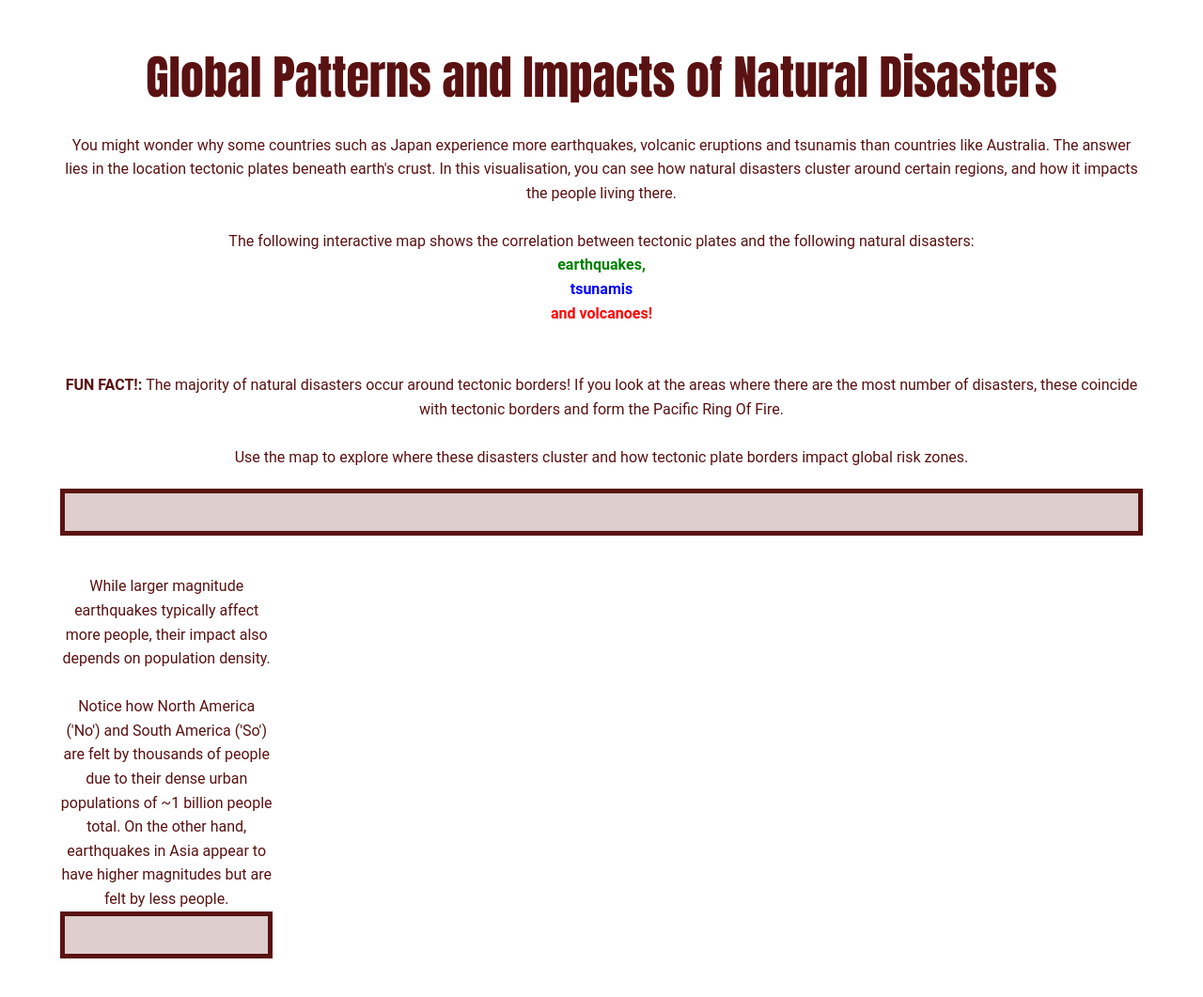
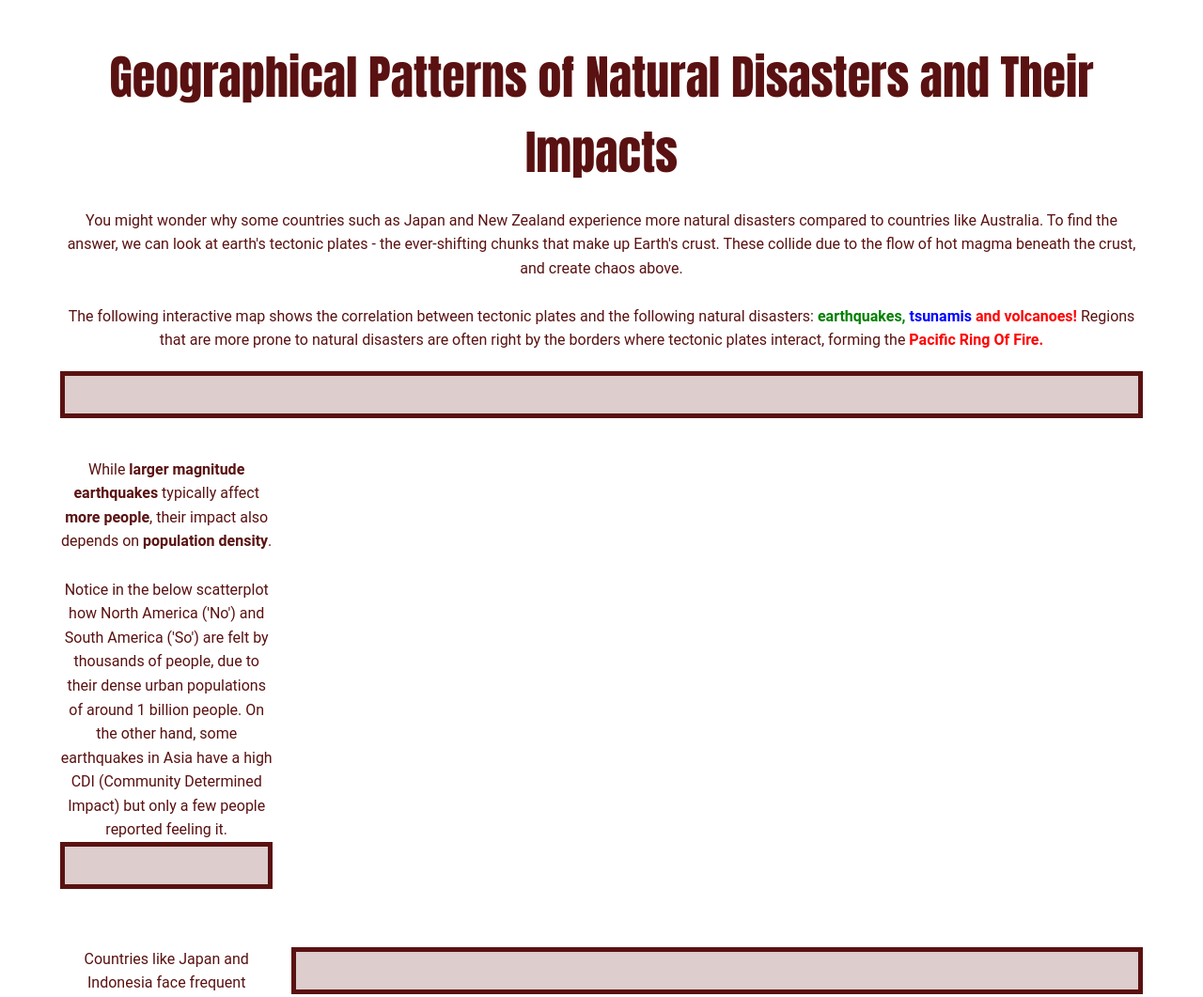
Before and after one commit to hwee0010/FIT3179_Assessment, a plain HTML site: page index.html in a window 1280 px wide. Shown: the top 1061 px of the page at 94% size. Drawn offline with Linux system fonts and the light colour scheme; a script that the page names is missing.

Commit message:
Improved formatting

```diff
--- a/index.html
+++ b/index.html
@@ -85,15 +85,12 @@
 <div class="container">
     <!-- Section 1: Map Visualization -->
     <div class="section">
-        <h2 class="section-title">Global Patterns and Impacts of Natural Disasters</h2>
+        <h2 class="section-title">Geographical Patterns of Natural Disasters and Their Impacts</h2>
         <div class="text-content">
-            You might wonder why some countries such as Japan experience more earthquakes, volcanic eruptions and tsunamis than countries like Australia. The answer lies in the location tectonic plates beneath earth's crust. In this visualisation, you can see how natural disasters cluster around certain regions, and how it impacts the people living there.
+            You might wonder why some countries such as Japan and New Zealand experience more natural disasters compared to countries like Australia. To find the answer, we can look at earth's tectonic plates - the ever-shifting chunks that make up Earth's crust. These collide due to the flow of hot magma beneath the crust, and create chaos above.
             <br><br>
-            The following interactive map shows the correlation between tectonic plates and the following natural disasters: <b><div class="green">earthquakes, </div><div class="blue">tsunamis </div> <div class="red"> and volcanoes!</div></b>
-            <br><br>
-            <b>FUN FACT!: </b>The majority of natural disasters occur around tectonic borders! If you look at the areas where there are the most number of disasters, these coincide with tectonic borders and form the Pacific Ring Of Fire.
-            <br><br>
-            Use the map to explore where these disasters cluster and how tectonic plate borders impact global risk zones.
+            The following interactive map shows the correlation between tectonic plates and the following natural disasters: <b><span class="green">earthquakes, </span><span class="blue">tsunamis </span> <span class="red"> and volcanoes!</span></b>
+            Regions that are more prone to natural disasters are often right by the borders where tectonic plates interact, forming the <span class="red"><b>Pacific Ring Of Fire.</b></span>
         </div>
         <div class="visualization map" id="map">
 
@@ -105,9 +102,9 @@
         <h2 class="section-title"></h2>
         <div class="grid-layout">
             <div class="text-content">
-                While larger magnitude earthquakes typically affect more people, their impact also depends on population density.
+                While <b>larger magnitude earthquakes</b> typically affect <b>more people</b>, their impact also depends on <b>population density</b>.
                 <br><Br>
-                Notice how North America ('No') and South America ('So') are felt by thousands of people due to their dense urban populations of ~1 billion people total. On the other hand, earthquakes in Asia appear to have higher magnitudes but are felt by less people.
+                Notice in the below scatterplot how North America ('No') and South America ('So') are felt by thousands of people, due to their dense urban populations of around 1 billion people. On the other hand, some earthquakes in Asia have a high CDI (Community Determined Impact) but only a few people reported feeling it.
             <div class="visualization scatterplot" id="scatterplot">
             </div>
         </div>
@@ -120,7 +117,7 @@
             <div class="text-content">
                 Countries like Japan and Indonesia face frequent earthquakes and volcanic eruptions, while the U.S. encounters a range of disasters, including hurricanes.
                 <br><br>
-                <b>TIP!: </b>Click on the Disaster Legend to explore trends across countries according to the type of natural disaster.
+                Click on the <b>Disaster Legend</b> to explore how specific types of disasters vary across different countries.
             </div>
             <div class="visualization stacked-bar" id="stackedbar">
             </div>
--- a/src/js/stackedbar.vg.json
+++ b/src/js/stackedbar.vg.json
@@ -64,7 +64,7 @@
       "aggregate": "count",
       "type": "quantitative",
       "axis": {
-        "title": "Count",
+        "title": "No. Occurences",
         "titleFontSize": 15,
         "labelFontSize":15
 
@@ -94,7 +94,7 @@
       "value": 0.2
     },
     "tooltip": [
-      { "field": "type" },
+      { "field": "Type" },
       { "field": "Country" },
       { "aggregate": "count" }
     ],
```
Also changed, not shown: src/data/volcano.png (added).
